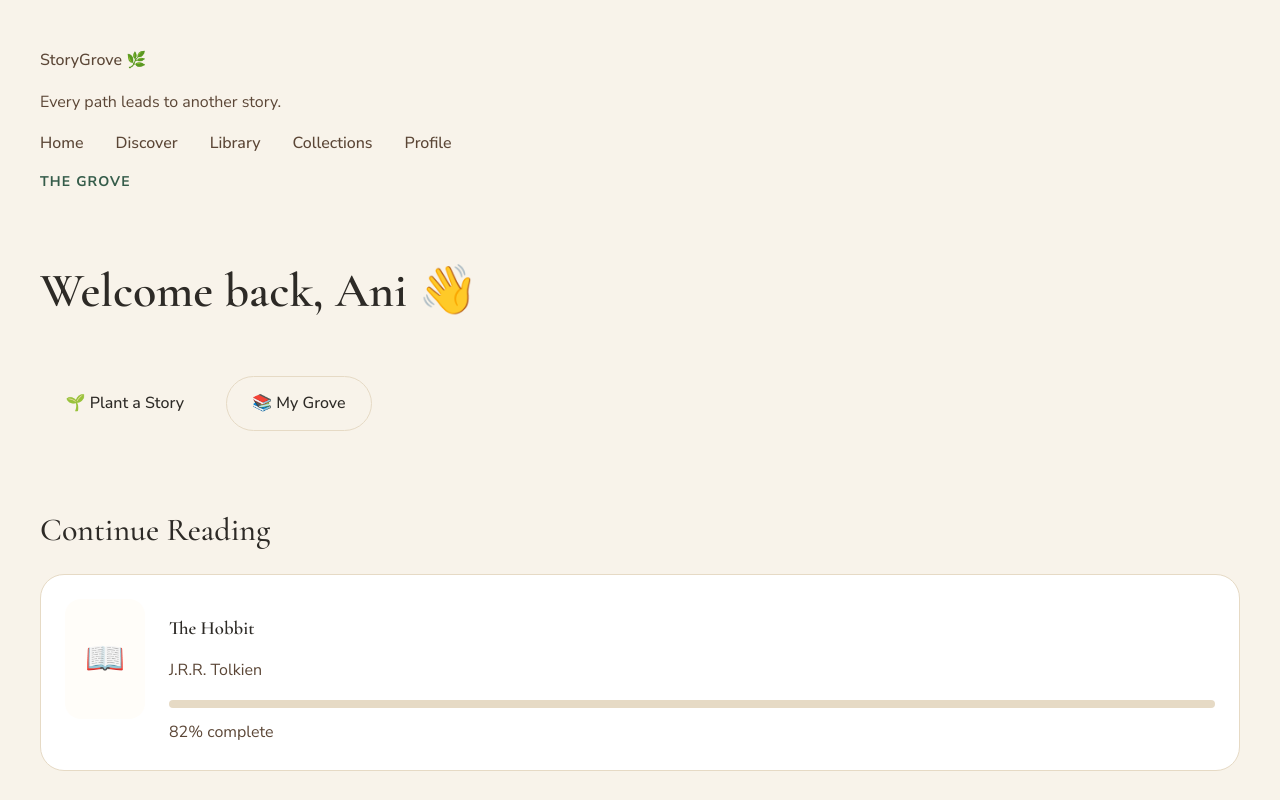
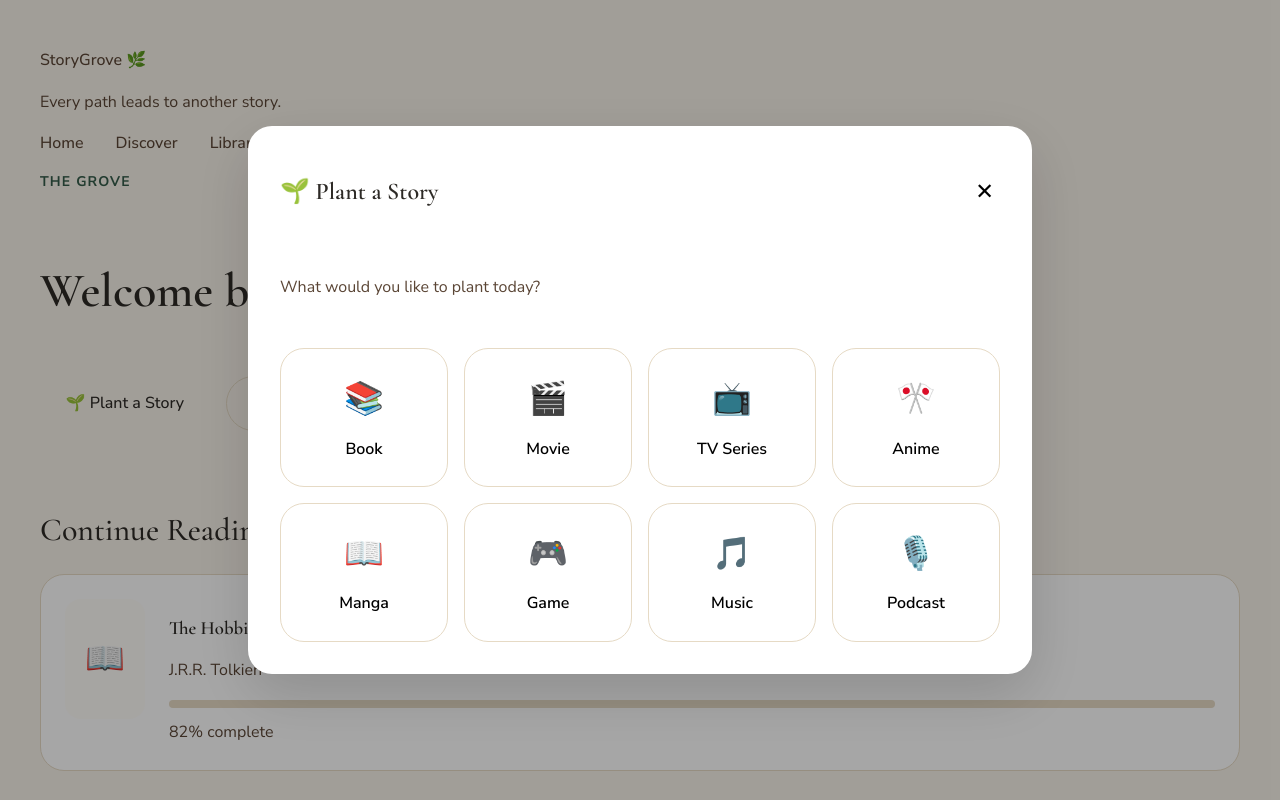
Before and after one commit to AniRia83/StoryGrove, a React (Vite) app: page / in a window 1280 px wide. Both pictures are taken after a click on the button "🌱 Plant a Story". Shown: the top 800 px of the page. Built offline with nearby package versions, Linux system fonts and the light colour scheme.

Commit message:
Implement Plant Story modal and media type selection

```diff
--- a/src/components/features/grove/Hero/Hero.jsx
+++ b/src/components/features/grove/Hero/Hero.jsx
@@ -1,7 +1,11 @@
 import "./Hero.css";
+
 import Button from "../../../ui/Button";
 
-export default function Hero() {
+export default function Hero({
+  onPlantStoryClick,
+}) {
+
   return (
     <section className="hero">
       <p className="hero__eyebrow">
@@ -13,12 +17,15 @@ export default function Hero() {
       </h1>
 
       <div className="hero__actions">
-        <Button>🌱 Plant a Story</Button>
+        <Button onClick={onPlantStoryClick}>
+  🌱 Plant a Story
+        </Button>
 
         <Button variant="secondary">
           📚 My Grove
         </Button>
       </div>
+
     </section>
   );
 }
--- a/src/components/features/plant-story/MediaTypeSelector/MediaTypeSelector.jsx
+++ b/src/components/features/plant-story/MediaTypeSelector/MediaTypeSelector.jsx
@@ -1,7 +1,9 @@
 import "./MediaTypeSelector.css";
 import mediaTypes from "../../../../data/mediaTypes";
 
-export default function MediaTypeSelector() {
+export default function MediaTypeSelector({
+  onSelect,
+}) {
   return (
     <div className="media-type-selector">
       {mediaTypes.map((media) => (
@@ -9,6 +11,7 @@ export default function MediaTypeSelector() {
           key={media.id}
           className="media-type-card"
           type="button"
+          onClick={() => onSelect(media.name)}
         >
           <span className="media-type-card__icon">
             {media.icon}
--- a/src/components/features/plant-story/PlantStoryModal/PlantStoryModal.jsx
+++ b/src/components/features/plant-story/PlantStoryModal/PlantStoryModal.jsx
@@ -0,0 +1,39 @@
+import { useState } from "react";
+
+import "./PlantStoryModal.css";
+import Modal from "../../../ui/Modal";
+import MediaTypeSelector from "../MediaTypeSelector";
+
+export default function PlantStoryModal({
+  isOpen,
+  onClose,
+}) {
+  const [selectedType, setSelectedType] = useState(null);
+
+  return (
+    <Modal
+      isOpen={isOpen}
+      onClose={() => {
+        setSelectedType(null);
+        onClose();
+      }}
+      title="🌱 Plant a Story"
+    >
+      {!selectedType ? (
+        <>
+          <p>
+            What would you like to plant today?
+          </p>
+
+          <MediaTypeSelector
+            onSelect={setSelectedType}
+          />
+        </>
+      ) : (
+        <p>
+          Selected: {selectedType}
+        </p>
+      )}
+    </Modal>
+  );
+}
--- a/src/components/features/plant-story/PlantStoryModal/index.js
+++ b/src/components/features/plant-story/PlantStoryModal/index.js
@@ -0,0 +1 @@
+export { default } from "./PlantStoryModal";
--- /dev/null
+++ b/src/components/ui/Modal/Modal.css
@@ -0,0 +1,49 @@
+.modal-overlay{
+  position:fixed;
+  inset:0;
+
+  background:rgba(0,0,0,.35);
+
+  display:flex;
+  justify-content:center;
+  align-items:center;
+
+  z-index:999;
+}
+
+.modal{
+  width:min(720px,90vw);
+
+  background:white;
+
+  border-radius:24px;
+
+  padding:2rem;
+
+  box-shadow:0 20px 60px rgba(0,0,0,.15);
+
+  animation:fadeIn .25s ease;
+}
+
+.modal-header{
+  display:flex;
+  justify-content:space-between;
+  align-items:center;
+
+  margin-bottom:2rem;
+}
+
+.modal-close{
+  border:none;
+  background:none;
+
+  font-size:1.4rem;
+
+  cursor:pointer;
+}
+
+.modal-body{
+  display:flex;
+  flex-direction:column;
+  gap:2rem;
+}
--- /dev/null
+++ b/src/components/ui/Modal/Modal.jsx
@@ -0,0 +1,34 @@
+import "./Modal.css";
+
+export default function Modal({
+  isOpen,
+  onClose,
+  title,
+  children,
+}) {
+  if (!isOpen) return null;
+
+  return (
+    <div className="modal-overlay" onClick={onClose}>
+      <div
+        className="modal"
+        onClick={(e) => e.stopPropagation()}
+      >
+        <div className="modal-header">
+          <h2>{title}</h2>
+
+          <button
+            className="modal-close"
+            onClick={onClose}
+          >
+            ✕
+          </button>
+        </div>
+
+        <div className="modal-body">
+          {children}
+        </div>
+      </div>
+    </div>
+  );
+}
--- /dev/null
+++ b/src/components/ui/Modal/index.js
@@ -0,0 +1 @@
+export { default } from "./Modal";
--- a/src/pages/Home.jsx
+++ b/src/pages/Home.jsx
@@ -1,14 +1,35 @@
+import { useState } from "react";
+
 import AppLayout from "../components/layout/AppLayout/AppLayout";
 import Hero from "../components/features/grove/Hero";
 import ContinueReading from "../components/features/grove/ContinueReading";
 import RecentlyPlanted from "../components/features/grove/RecentlyPlanted";
+import PlantStoryModal from "../components/features/plant-story/PlantStoryModal";
 
 export default function Home() {
+  const [isPlantModalOpen, setIsPlantModalOpen] = useState(false);
+  const [selectedMedia, setSelectedMedia] = useState(null);
+
+  const handleClosePlantModal = () => {
+    setIsPlantModalOpen(false);
+    setSelectedMedia(null);
+  };
+
   return (
     <AppLayout>
-      <Hero />
+      <Hero
+        onPlantStoryClick={() => setIsPlantModalOpen(true)}
+      />
+
       <ContinueReading />
       <RecentlyPlanted />
+
+      <PlantStoryModal
+        isOpen={isPlantModalOpen}
+        onClose={handleClosePlantModal}
+        selectedMedia={selectedMedia}
+        onSelectMedia={setSelectedMedia}
+      />
     </AppLayout>
   );
 }
```
